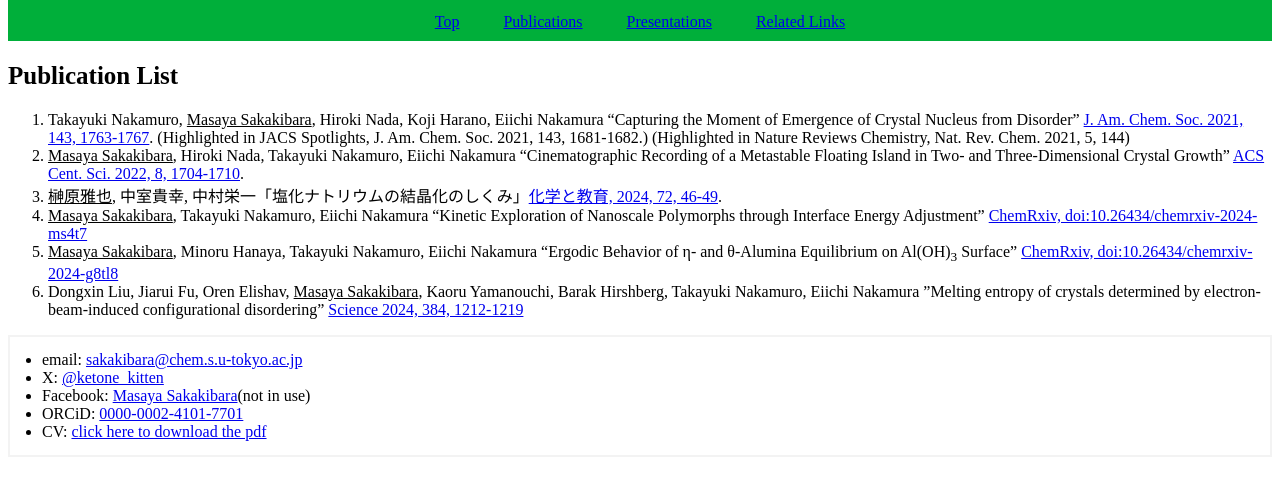
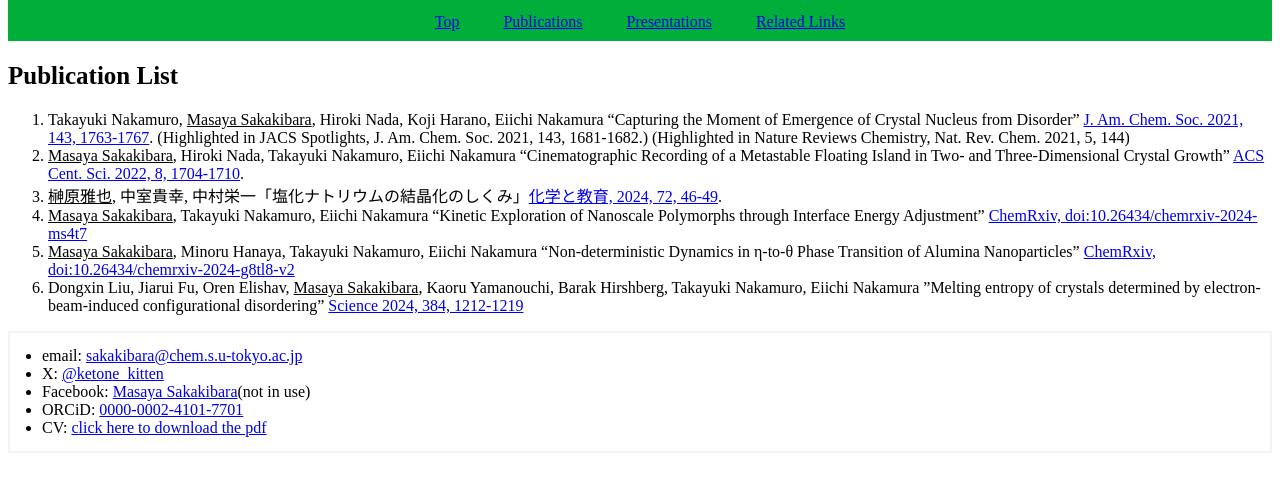
Before and after one commit to ketoneko/personal, a plain HTML site: page pub_list.html in a window 1280 px wide. Shown: the part 79-558 px from the top of the page. Drawn offline with Linux system fonts and the light colour scheme.

Commit message:
Update pub_list.html

```diff
--- a/pub_list.html
+++ b/pub_list.html
@@ -65,7 +65,7 @@
             <li><u>Masaya Sakakibara</u>, Hiroki Nada, Takayuki Nakamuro, Eiichi Nakamura “Cinematographic Recording of a Metastable Floating Island in Two- and Three-Dimensional Crystal Growth” <a href="https://doi.org/10.1021/acscentsci.2c01093">ACS Cent. Sci. 2022, 8, 1704-1710</a>.</li>
             <li><u>榊原雅也</u>, 中室貴幸, 中村栄一「塩化ナトリウムの結晶化のしくみ」<a href="https://www.chemistry.or.jp/journal/chemical-education/vol72-no2-1.html">化学と教育, 2024, 72, 46-49</a>.</li>
             <li><u>Masaya Sakakibara</u>, Takayuki Nakamuro, Eiichi Nakamura “Kinetic Exploration of Nanoscale Polymorphs through Interface Energy Adjustment” <a href="https://chemrxiv.org/engage/chemrxiv/article-details/65ee826ae9ebbb4db96b23c2">ChemRxiv, doi:10.26434/chemrxiv-2024-ms4t7</a></li>
-            <li><u>Masaya Sakakibara</u>, Minoru Hanaya, Takayuki Nakamuro, Eiichi Nakamura “Ergodic Behavior of η- and θ-Alumina Equilibrium on Al(OH)<sub>3</sub> Surface” <a href="https://chemrxiv.org/engage/chemrxiv/article-details/662611ff418a5379b05d870f">ChemRxiv, doi:10.26434/chemrxiv-2024-g8tl8</a></li>
+            <li><u>Masaya Sakakibara</u>, Minoru Hanaya, Takayuki Nakamuro, Eiichi Nakamura “Non-deterministic Dynamics in η-to-θ Phase Transition of Alumina Nanoparticles” <a href="https://chemrxiv.org/engage/chemrxiv/article-details/668fd45ac9c6a5c07af7ec9b">ChemRxiv, doi:10.26434/chemrxiv-2024-g8tl8-v2</a></li>
             <li>Dongxin Liu, Jiarui Fu, Oren Elishav, <u>Masaya Sakakibara</u>, Kaoru Yamanouchi, Barak Hirshberg, Takayuki Nakamuro, Eiichi Nakamura ”Melting entropy of crystals determined by electron-beam-induced configurational disordering” <a href="https://www.science.org/doi/10.1126/science.adk3620">Science 2024, 384, 1212-1219</a></li>
         </ol>
     </div>
```
